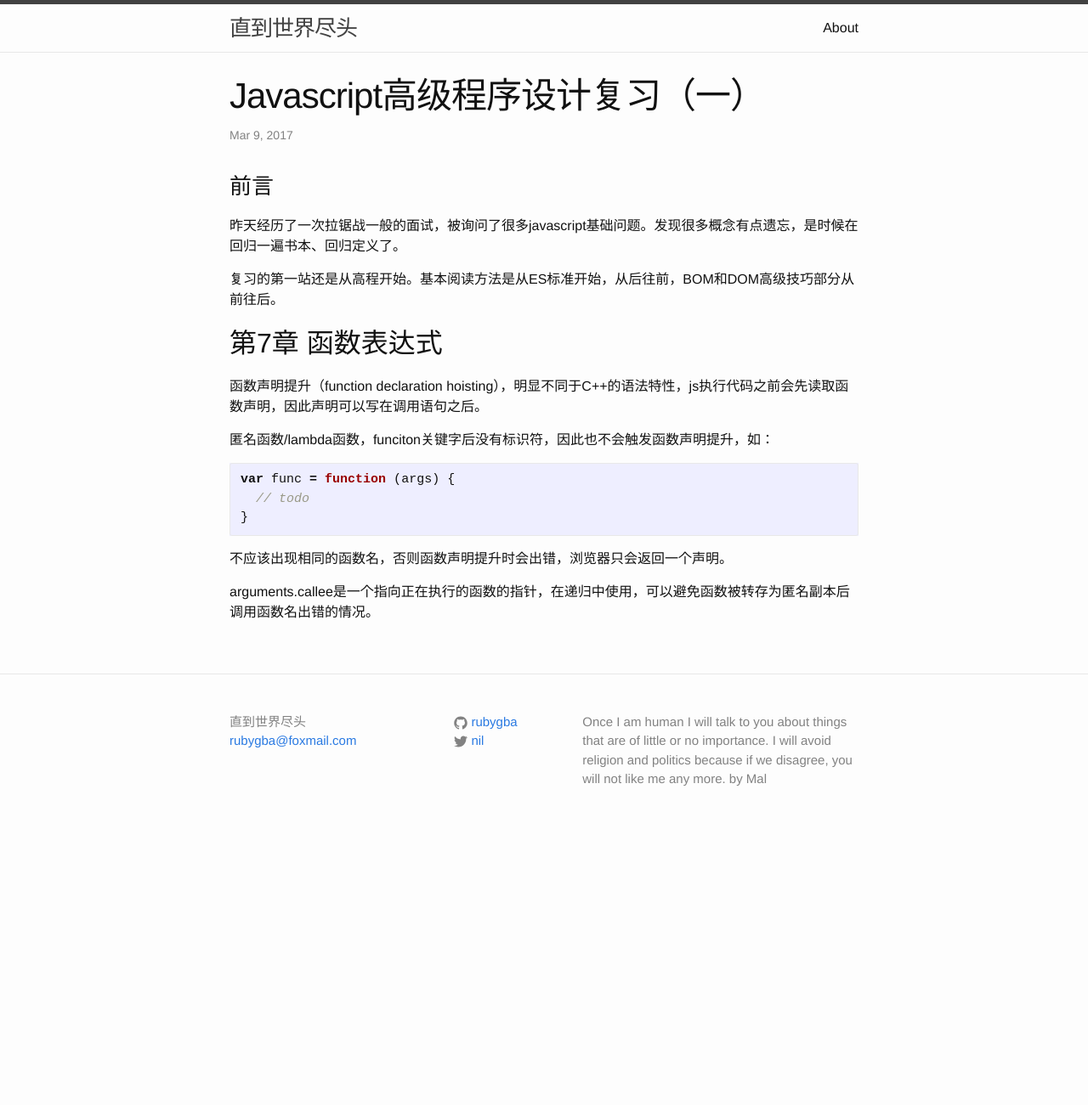
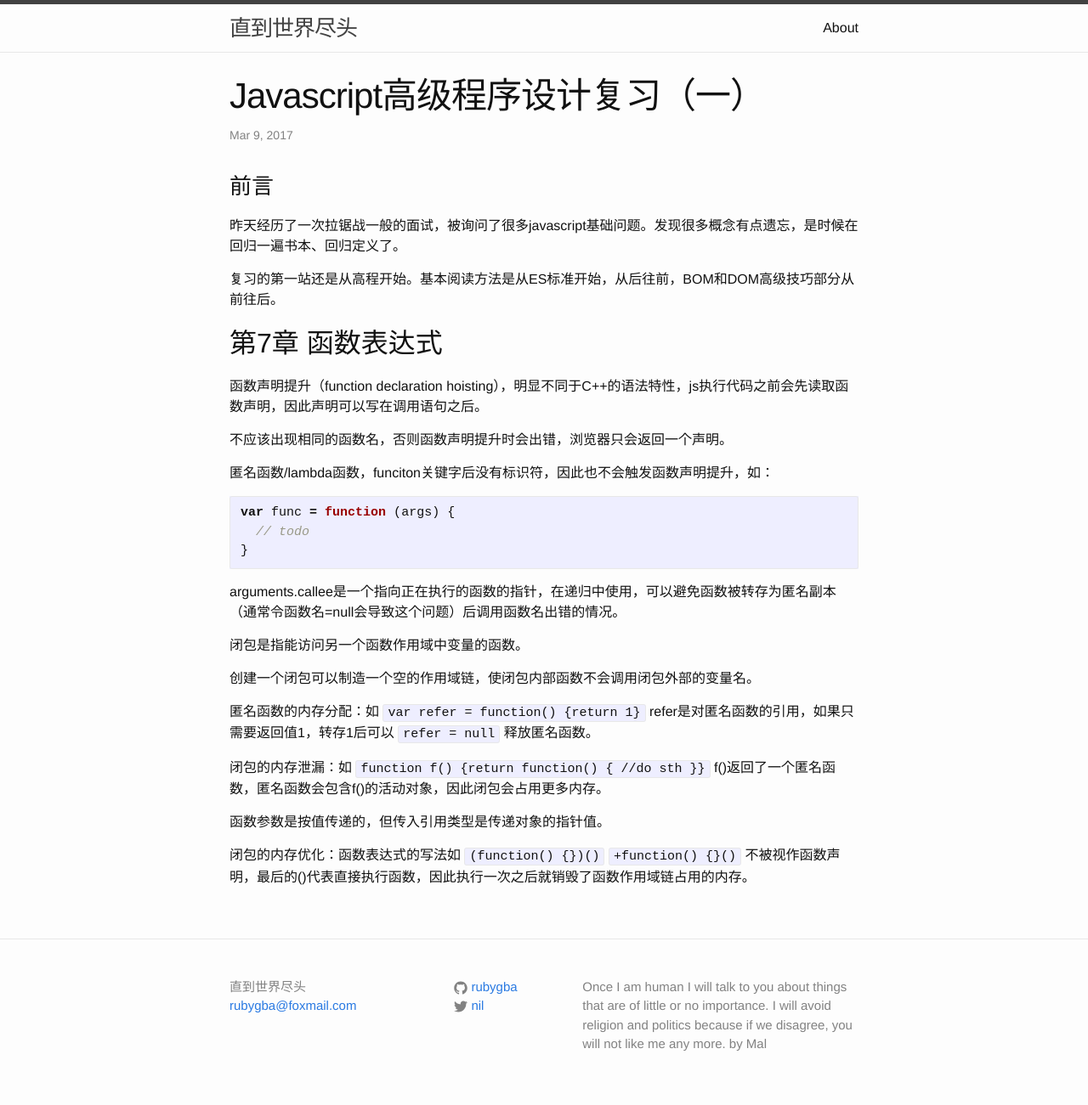
Before and after one commit to rubygba/blog, a Jekyll site: the page built from _posts/2017-03-09-pro-javascript-review-note-0.md, in a window 1280 px wide. Shown: the whole page at 85% size. Built offline with Jekyll 4.4.1, drawn with Linux system fonts in a browser that asks for light colours; comment, search, counter and statistics services are not loaded; before the commit the page ends 989 px from its top, so only the background shows below that.

Commit message:
0315 update

````diff
--- a/_posts/2017-03-09-pro-javascript-review-note-0.md
+++ b/_posts/2017-03-09-pro-javascript-review-note-0.md
@@ -15,6 +15,8 @@ tags: tag
 
 函数声明提升（function declaration hoisting），明显不同于C++的语法特性，js执行代码之前会先读取函数声明，因此声明可以写在调用语句之后。
 
+不应该出现相同的函数名，否则函数声明提升时会出错，浏览器只会返回一个声明。
+
 匿名函数/lambda函数，funciton关键字后没有标识符，因此也不会触发函数声明提升，如：
 
 ``` javascript
@@ -23,6 +25,16 @@ var func = function (args) {
 }
 ```
 
-不应该出现相同的函数名，否则函数声明提升时会出错，浏览器只会返回一个声明。
+arguments.callee是一个指向正在执行的函数的指针，在递归中使用，可以避免函数被转存为匿名副本（通常令函数名=null会导致这个问题）后调用函数名出错的情况。
 
-arguments.callee是一个指向正在执行的函数的指针，在递归中使用，可以避免函数被转存为匿名副本后调用函数名出错的情况。
+闭包是指能访问另一个函数作用域中变量的函数。
+
+创建一个闭包可以制造一个空的作用域链，使闭包内部函数不会调用闭包外部的变量名。
+
+匿名函数的内存分配：如 `var refer = function() {return 1}` refer是对匿名函数的引用，如果只需要返回值1，转存1后可以 `refer = null` 释放匿名函数。
+
+闭包的内存泄漏：如 `function f() {return function() { //do sth }}` f()返回了一个匿名函数，匿名函数会包含f()的活动对象，因此闭包会占用更多内存。
+
+函数参数是按值传递的，但传入引用类型是传递对象的指针值。
+
+闭包的内存优化：函数表达式的写法如 `(function() {})()` `+function() {}()` 不被视作函数声明，最后的()代表直接执行函数，因此执行一次之后就销毁了函数作用域链占用的内存。
````
Also changed, not shown: _posts/questions.md (added, +11 -0 lines).
